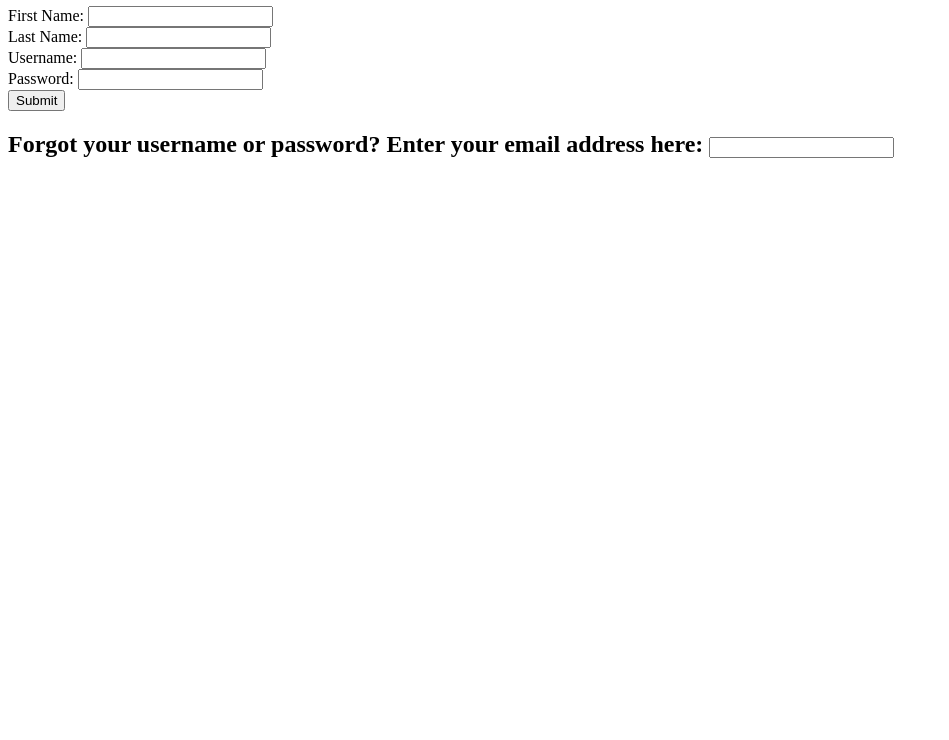
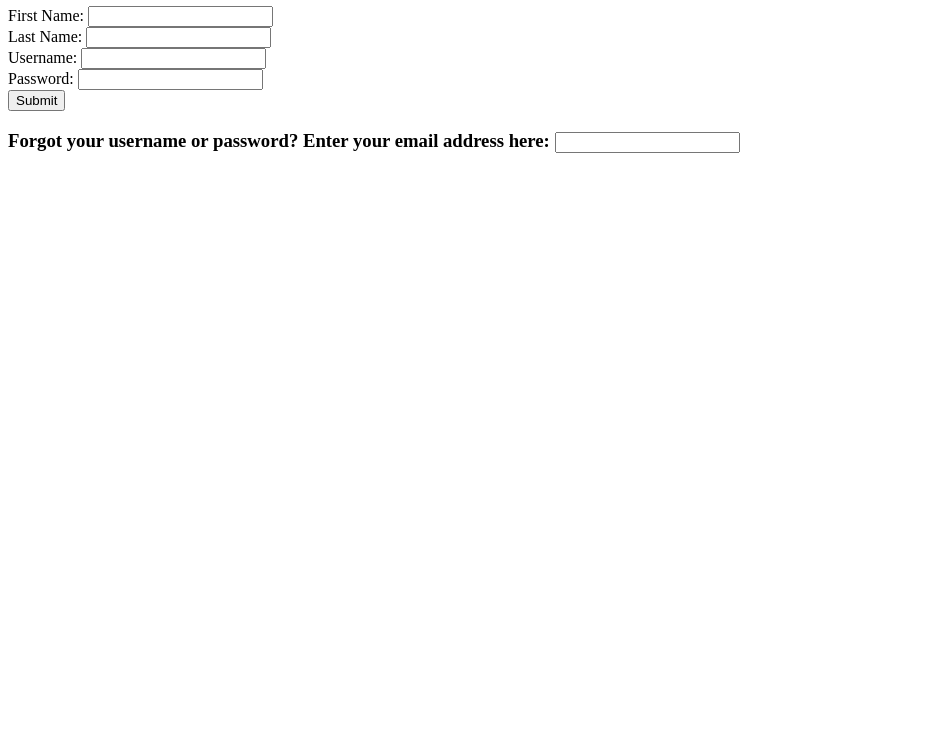
Before and after one commit to kjiang8/codeforgood, a plain HTML site: page index.html in a window 1280 px wide. Shown: the part 60-800 px from the top of the page, without its empty margins (0-949 px from the left). Drawn offline with nearby package versions, Linux system fonts and the light colour scheme; no server answers.

Commit message:
small edit

```diff
--- a/index.html
+++ b/index.html
@@ -59,10 +59,11 @@ function addVolunteer(uid, username, firstName, lastName) {
   First Name: <input type="text" name="firstName"><br>
   Last Name: <input type="text" name="lastName"><br>
   Username: <input type="text" name="username"><br>
+  <!-- Password to be Implemented -->
   Password: <input type="text" name="password"><br>
   <button name="sub">Submit</button>
 
-  <h2>Forgot your username or password? Enter your email address here: <input type="text" name="primaryEmail"><br></h2>
+  <h3>Forgot your username or password? Enter your email address here: <input type="text" name="primaryEmail"><br></h3>
 
 </body>
 
@@ -71,6 +72,7 @@ $('[name="sub"]').click(function() {
   var firstName = $("input[name='firstName']").val();
   var lastName = $("input[name='lastName']").val();
   var username = $("input[name='username']").val();
+  // Better userID generation to be Implemented
   var userID =  Math.floor(Math.random()*10000).toString();
   addVolunteer(userID, firstName, lastName, username );
 });
```
